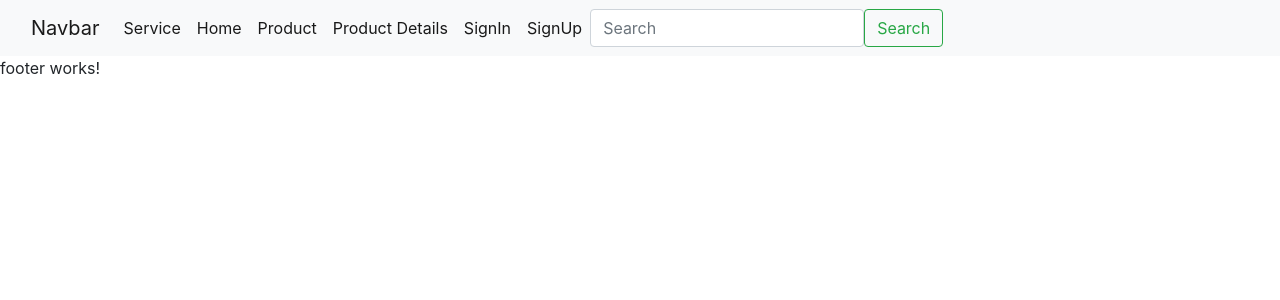
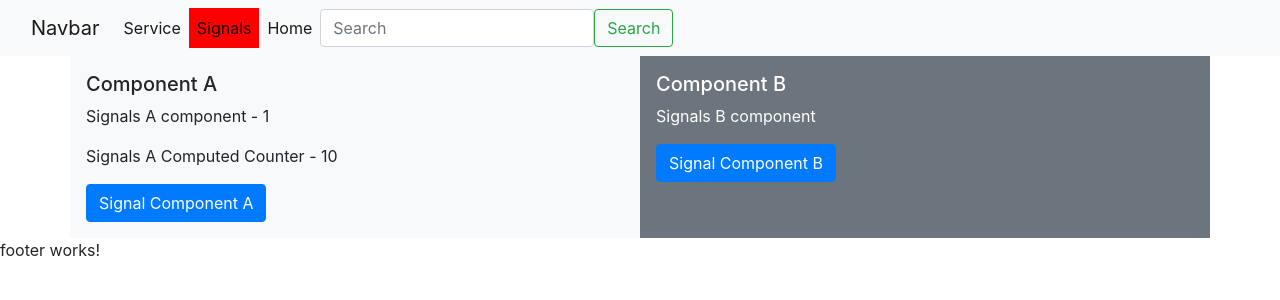
Before and after one commit to dhav13/appHello-angular-repo, an Angular app: page /signals in a window 1280 px wide. Before the commit this address led to /. Shown: the top 300 px of the page. Built offline with nearby package versions, Linux system fonts and the light colour scheme.

Commit message:
feat(feature-signals):Signals

```diff
--- /dev/null
+++ b/src/app/components/feature-signals/component-a/component-a.html
@@ -0,0 +1,4 @@
+<p>Signals A component - {{counterSignal()}}</p>
+
+<p>Signals A Computed Counter - {{computedCounterMulBy10()}}</p>
+<button class="btn btn-primary" (click)="updateFromSignalCounterA()">Signal Component A</button>
--- /dev/null
+++ b/src/app/components/feature-signals/component-a/component-a.ts
@@ -0,0 +1,19 @@
+import { Component, inject, OnChanges, OnInit, SimpleChanges } from '@angular/core';
+import { MainService } from '../data-access/services/main-service';
+
+@Component({
+  selector: 'app-component-a',
+  imports: [],
+  templateUrl: './component-a.html',
+  styleUrl: './component-a.css',
+})
+export class ComponentA {
+  #mainService = inject(MainService)
+  counterSignal = this.#mainService.counter
+  computedCounterMulBy10 = this.#mainService.counterMulBy10
+//counterSignal = this.#mainService.counter() <--- this is a mistake, not make it
+
+  updateFromSignalCounterA(){
+    this.#mainService.counter.set(this.counterSignal() + 1)
+  }
+}
--- /dev/null
+++ b/src/app/components/feature-signals/component-b/component-b.html
@@ -0,0 +1,3 @@
+<p>Signals B component</p>
+<!-- <p>Msg B - {{mainService.dataMsg}}</p> -->
+<button class="btn btn-primary" (click)="updateFromSignalCounterB()">Signal Component B</button>
--- /dev/null
+++ b/src/app/components/feature-signals/component-b/component-b.ts
@@ -0,0 +1,17 @@
+import { Component, inject, OnInit } from '@angular/core';
+import { MainService } from '../data-access/services/main-service';
+
+@Component({
+  selector: 'app-component-b',
+  imports: [],
+  templateUrl: './component-b.html',
+  styleUrl: './component-b.css',
+})
+export class ComponentB  {
+  #mainService = inject(MainService)
+  counterSignal = this.#mainService.counter
+
+  updateFromSignalCounterB(){
+    this.#mainService.counter.set(this.counterSignal() + 1)
+  }
+}
--- /dev/null
+++ b/src/app/components/feature-signals/data-access/services/main-service.ts
@@ -0,0 +1,12 @@
+import { computed, Injectable, signal } from '@angular/core';
+
+@Injectable({
+  providedIn: 'root',
+})
+export class MainService {
+  counter = signal<number>(1);
+  counterMulBy10 = computed(() => {
+    const variableCounterToCalculate = this.counter()
+    return variableCounterToCalculate * 10;
+  })
+}
--- /dev/null
+++ b/src/app/components/feature-signals/feature-signals/feature-signals.html
@@ -0,0 +1,12 @@
+<div class="container">
+  <div class="row">
+    <div class="col-md-6 bg-light p-3">
+      <h5>Component A</h5>
+      <app-component-a></app-component-a>
+    </div>
+    <div class="col-md-6 bg-secondary text-white p-3">
+      <h5>Component B</h5>
+      <app-component-b></app-component-b>
+    </div>
+  </div>
+</div>
--- a/src/app/components/header/header.html
+++ b/src/app/components/header/header.html
@@ -9,24 +9,27 @@
          <li routerLinkActive="custom-active" [routerLink]="['/service']" class="nav-item">
           <a class="nav-link active" aria-current="page">Service</a>
         </li>
+         <li routerLinkActive="custom-active" [routerLink]="['/signals']" class="nav-item">
+          <a class="nav-link active" aria-current="page">Signals</a>
+        </li>
         <li routerLinkActive="custom-active" [routerLink]="['/home']" class="nav-item">
           <a class="nav-link active" aria-current="page">Home</a>
         </li>
-        <li routerLinkActive="custom-active" [routerLink]="['/product']" class="nav-item">
+        <!-- <li routerLinkActive="custom-active" [routerLink]="['/product']" class="nav-item">
           <a class="nav-link active" aria-current="page">Product</a>
-        </li>
+        </li> -->
         <!-- <li routerLinkActive="custom-active" [routerLink]="['/product/product-details/101']" class="nav-item">
           <a class="nav-link active" aria-current="page">Product Details</a>
         </li> -->
-        <li routerLinkActive="custom-active" [routerLinkActiveOptions]="{exact: true}" (click)="redirectToProductDetails()" class="nav-item">
+        <!-- <li routerLinkActive="custom-active" [routerLinkActiveOptions]="{exact: true}" (click)="redirectToProductDetails()" class="nav-item">
           <a class="nav-link active" aria-current="page">Product Details</a>
-        </li>
-        <li routerLinkActive="custom-active" [routerLink]="['/feature-auth/sign-in']" [routerLinkActiveOptions]="{exact: true}" class="nav-item">
+        </li> -->
+        <!-- <li routerLinkActive="custom-active" [routerLink]="['/feature-auth/sign-in']" [routerLinkActiveOptions]="{exact: true}" class="nav-item">
           <a class="nav-link active" aria-current="page">SignIn</a>
         </li>
         <li routerLinkActive="custom-active" [routerLink]="['/feature-auth/sign-up']" [routerLinkActiveOptions]="{exact: true}" class="nav-item">
           <a class="nav-link active" aria-current="page">SignUp</a>
-        </li>
+        </li> -->
       </ul>
       <form class="d-flex">
         <input class="form-control me-2" type="search" placeholder="Search" aria-label="Search">
```
Also changed, not shown: src/app/app.routes.ts (+7 -2 lines), src/app/components/feature-signals/feature-signals/feature-signals.ts (added, +13 -0 lines), src/app/components/feature-signals/component-a/component-a.css (added), src/app/components/feature-signals/component-b/component-b.css (added), src/app/components/feature-signals/feature-signals/feature-signals.css (added).
